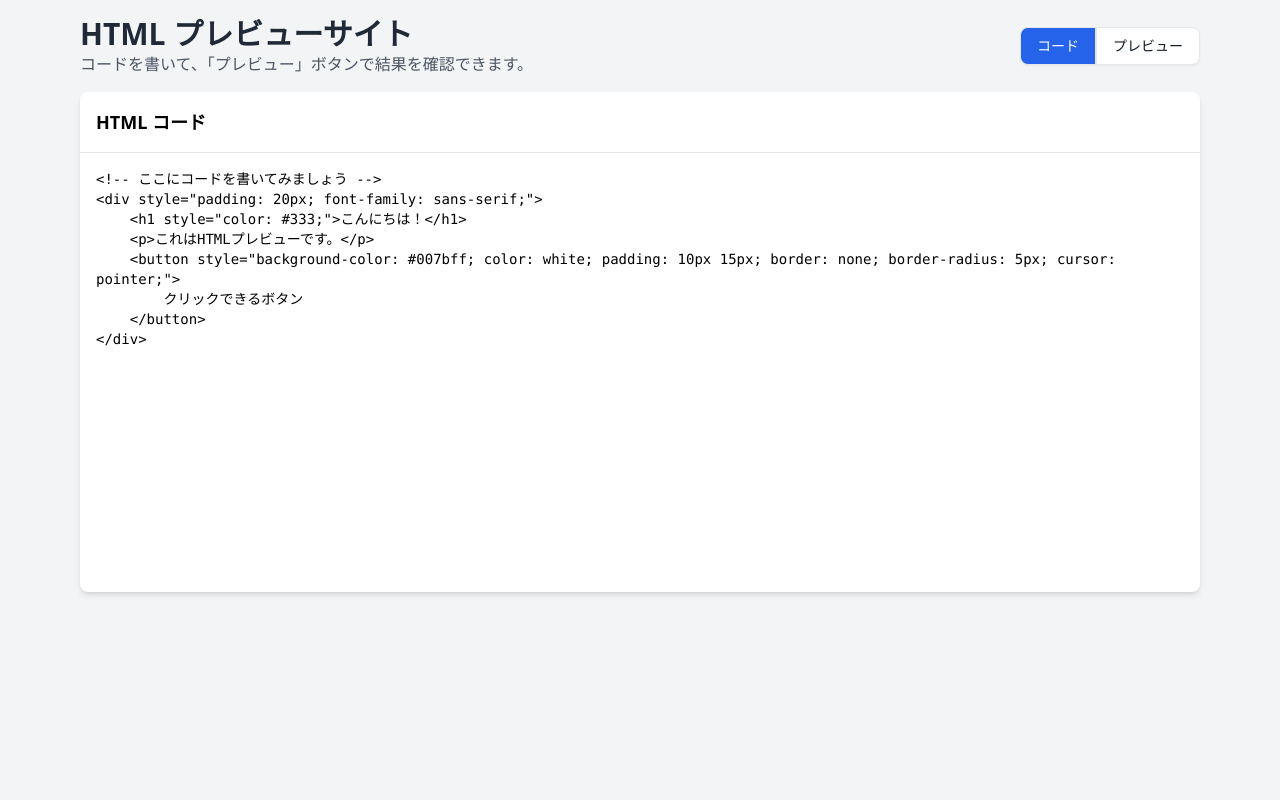
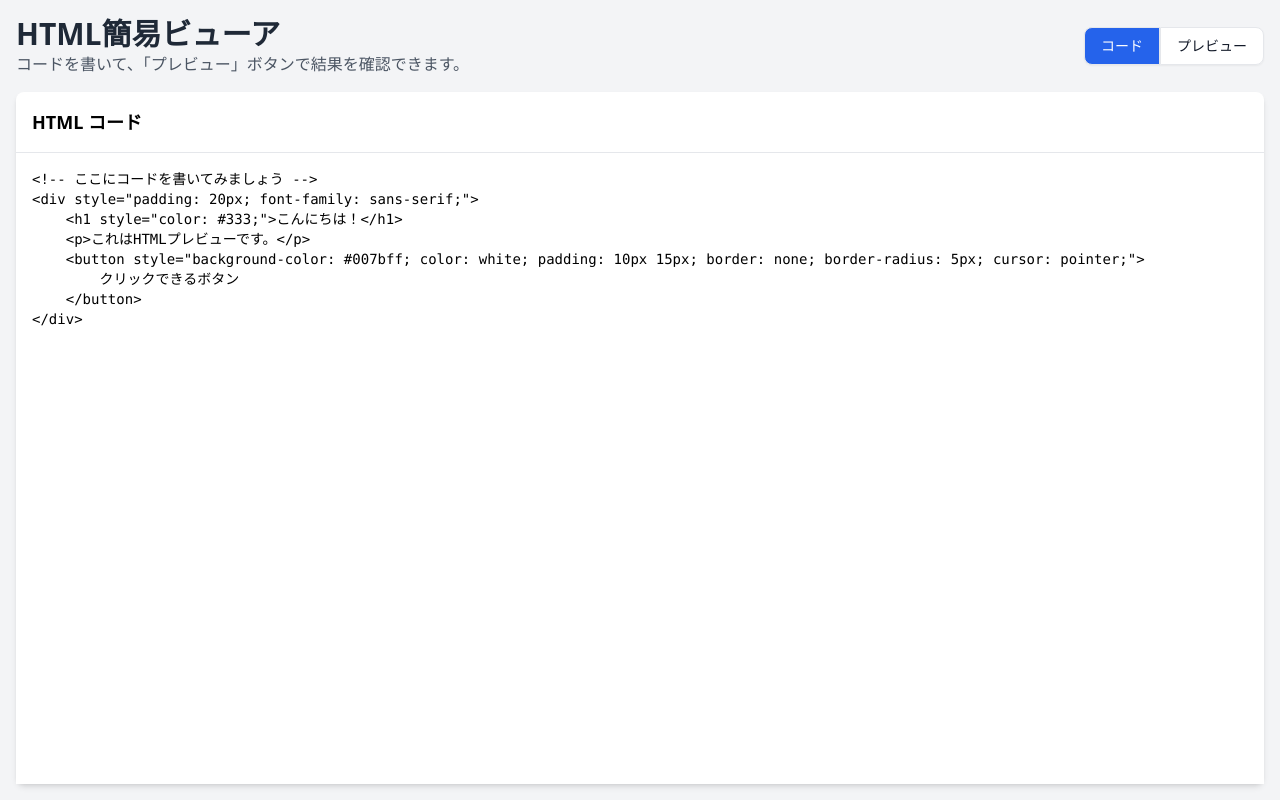
Before and after one commit to nokidochibi/html-try, a plain HTML site: page index.html in a window 1280 px wide. Drawn offline with nearby package versions, Linux system fonts and the light colour scheme.

Commit message:
Add files via upload

```diff
--- a/index.html
+++ b/index.html
@@ -1,24 +1,18 @@
 <!DOCTYPE html>
-<html lang="ja">
+<html lang="ja" class="h-full">
 <head>
     <meta charset="UTF-8">
     <meta name="viewport" content="width=device-width, initial-scale=1.0">
-    <title>HTML リアルタイムプレビュー</title>
+    <title>HTML簡易ビューア</title>
     <!-- Tailwind CSSを読み込みます -->
     <script src="https://cdn.tailwindcss.com"></script>
-    <style>
-        /* 最小の高さを設定してレイアウト崩れを防ぐ */
-        #code-view, #preview-view {
-            min-height: 500px;
-        }
-    </style>
 </head>
-<body class="bg-gray-100 font-sans">
+<body class="bg-gray-100 font-sans h-full flex flex-col">
 
-    <div class="container mx-auto p-4 max-w-6xl">
-        <header class="mb-4 flex justify-between items-center">
+    <div class="w-full p-4 flex flex-col flex-grow">
+        <header class="mb-4 flex justify-between items-center flex-shrink-0">
             <div>
-                <h1 class="text-3xl font-bold text-gray-800">HTML プレビューサイト</h1>
+                <h1 class="text-3xl font-bold text-gray-800">HTML簡易ビューア</h1>
                 <p class="text-gray-600">コードを書いて、「プレビュー」ボタンで結果を確認できます。</p>
             </div>
             <!-- コード/プレビュー 切替ボタン -->
@@ -33,21 +27,21 @@
         </header>
 
         <!-- メインの表示エリア -->
-        <main>
+        <main class="flex-grow flex flex-col">
 
             <!-- HTML入力エリア -->
-            <div id="code-view" class="bg-white rounded-lg shadow-md">
+            <div id="code-view" class="bg-white rounded-lg shadow-md flex flex-col flex-grow">
                 <h2 class="text-lg font-semibold p-4 border-b border-gray-200">HTML コード</h2>
                 <textarea id="html-input"
-                    class="w-full h-96 p-4 border-none resize-none focus:outline-none font-mono text-sm"
+                    class="w-full p-4 border-none resize-none focus:outline-none font-mono text-sm flex-grow"
                     placeholder="ここに <h1>こんにちは</h1> のようなHTMLコードを貼り付けてください..."
                     aria-label="HTML code input"></textarea>
             </div>
 
             <!-- プレビューエリア (デフォルトは非表示) -->
-            <div id="preview-view" class="bg-white rounded-lg shadow-md hidden">
+            <div id="preview-view" class="bg-white rounded-lg shadow-md hidden flex flex-col flex-grow">
                 <h2 class="text-lg font-semibold p-4 border-b border-gray-200">プレビュー</h2>
-                <iframe id="preview-frame" class="w-full h-96 border-none" title="HTML Preview"></iframe>
+                <iframe id="preview-frame" class="w-full border-none flex-grow" title="HTML Preview"></iframe>
             </div>
 
         </main>
```
